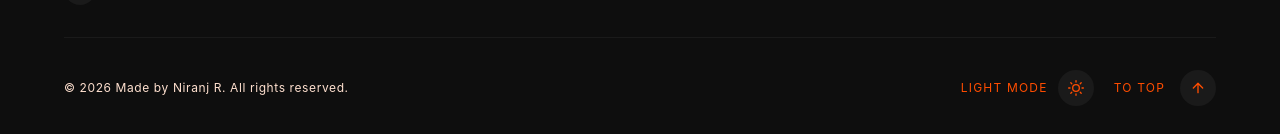
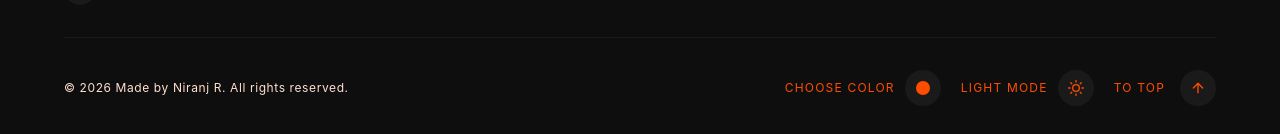
Before and after one commit to niranj-r/NJAI-PORTFOLIO, a React (Create React App) app: page / in a window 1280 px wide. Shown: the part 8783-8917 px from the top of the page. Built offline with nearby package versions, Linux system fonts and the light colour scheme; a web font is replaced by a local one.

Commit message:
color changer backed up

```diff
--- a/src/pages/MainFooter.jsx
+++ b/src/pages/MainFooter.jsx
@@ -82,7 +82,7 @@ const MainFooter = ({ theme, toggleTheme, customColor, handleColorChange, onOpen
         </div>
 
         <div style={{ display: 'flex', gap: '20px', alignItems: 'center' }}>
-          {/*<div className="theme-toggle" style={{ display: 'flex', alignItems: 'center', gap: '10px' }}>
+          <div className="theme-toggle" style={{ display: 'flex', alignItems: 'center', gap: '10px' }}>
             <span className="to-top-text">CHOOSE COLOR</span>
             <div className="to-top-circle" style={{ position: 'relative' }}>
               <div style={{ width: 14, height: 14, borderRadius: '50%', backgroundColor: theme === 'dark' ? '#FF4D00' : customColor }}></div>
@@ -102,7 +102,7 @@ const MainFooter = ({ theme, toggleTheme, customColor, handleColorChange, onOpen
                 title="Choose Color for Light Mode"
               />
             </div>
-          </div>*/}
+          </div>
 
           <div className="theme-toggle" onClick={toggleTheme} style={{ cursor: 'pointer', display: 'flex', alignItems: 'center', gap: '10px' }}>
             <span className="to-top-text">{theme === 'light' ? 'DARK MODE' : 'LIGHT MODE'}</span>
```
